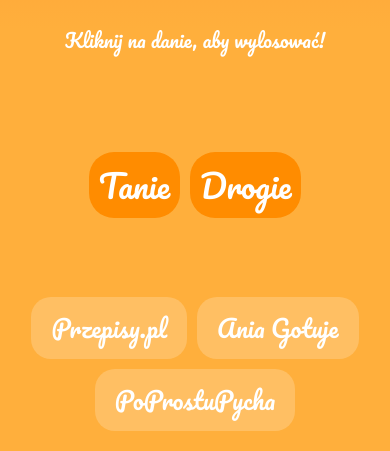
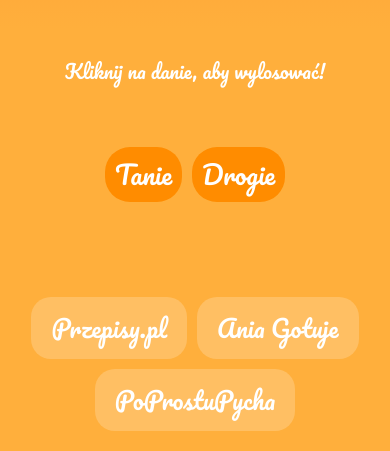
Before and after one commit to anonyqo/xyz, a plain HTML site: page index.html in a window 390 px wide. Shown: the part 393-844 px from the top of the page. Drawn offline with Linux system fonts and the light colour scheme.

Commit message:
Update styles.css

```diff
--- a/styles.css
+++ b/styles.css
@@ -151,7 +151,8 @@ button.active {
 		font-size: 3.5rem;
 	}
 	button {
-		font-size: 2rem;
+		margin-top: -50px;
+		font-size: 1.6rem;
 		padding: 5px 10px;
 	}
 	#filters {
```
